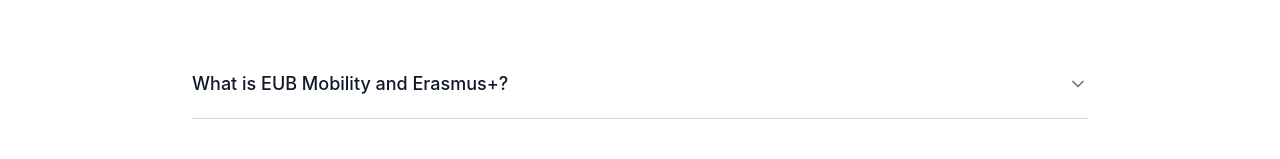
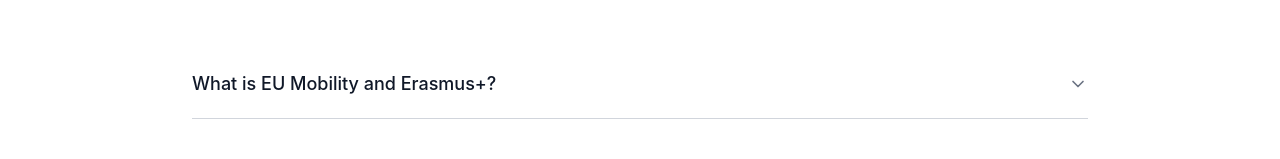
Before and after one commit to michalzajac123/EuMobilityItally, a React (Vite) app: page /faq in a window 1280 px wide. Shown: the part 219-378 px from the top of the page. Built offline with nearby package versions, Linux system fonts and the light colour scheme.

Commit message:
faq changes

```diff
--- a/src/pages/FAQPage/FAQView.jsx
+++ b/src/pages/FAQPage/FAQView.jsx
@@ -8,7 +8,7 @@
   }, []);
   const faqs = [
     {
-      q: "What is EUB Mobility and Erasmus+?",
+      q: "What is EU Mobility and Erasmus+?",
       a: "EU Mobility provides Erasmus+ funded internships in Italy — work experience, language practice, cultural growth.",
     },
     {
```
